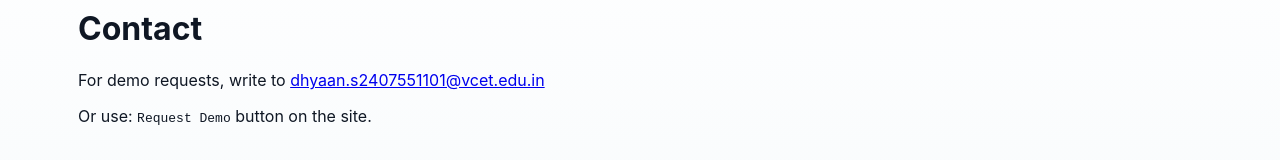
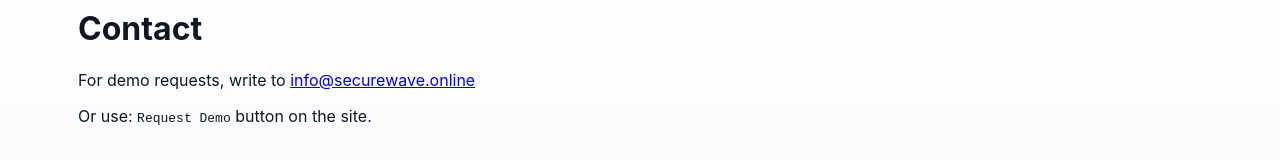
Before and after one commit to dhyaan1680/SecureWave-2.0, a website: page contact.html in a window 1280 px wide. Shown: the part 141-301 px from the top of the page. Drawn offline with Linux system fonts and the light colour scheme.

Commit message:
email address updated

```diff
--- a/contact.html
+++ b/contact.html
@@ -2,7 +2,7 @@
 <header class="site-header"><div class="container header-inner"><div class="brand"><img src="assets/logo.png" alt="logo" class="logo"/><span class="brand-text">SecureWave</span></div><nav class="nav"><a href="index.html">Home</a><a href="features.html">Features</a><a href="floorplan.html">Floorplan</a><a href="docs.html">Docs</a><a href="contact.html">Contact</a></nav></div></header>
 <main class="container content">
   <h1>Contact</h1>
-  <p>For demo requests, write to <a href="mailto:dhyaan.s2407551101@vcet.edu.in">dhyaan.s2407551101@vcet.edu.in</a></p>
+  <p>For demo requests, write to <a href="mailto:info@securewave.online">info@securewave.online</a></p>
   <p>Or use: <code>Request Demo</code> button on the site.</p>
 </main>
 <footer class="site-footer"><div class="container"><div>© SecureWave</div></div></footer>
```
